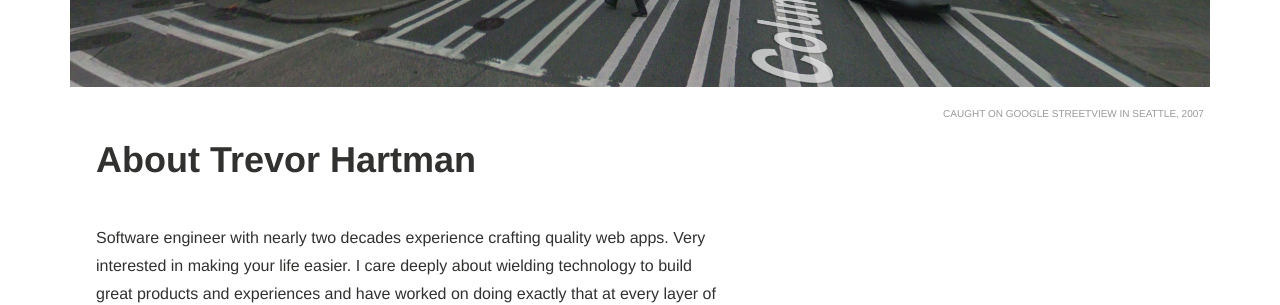
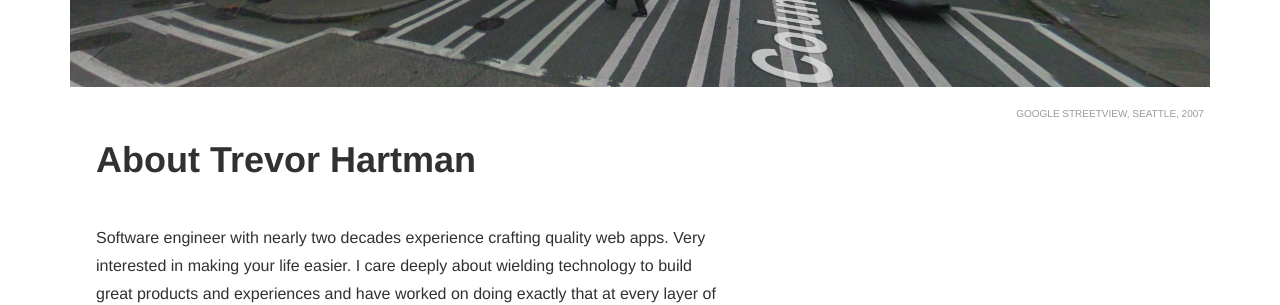
Before and after one commit to devth/devth.github.com, a Jekyll site: the page built from about.md, in a window 1280 px wide and 900 px high. Shown: the part 310-615 px from the top of the window. Built offline with Jekyll 4.4.1, drawn with Linux system fonts in a browser that asks for light colours.

Commit message:
Minimize

```diff
--- a/about.md
+++ b/about.md
@@ -3,7 +3,7 @@ layout: article
 title: About Trevor Hartman
 image:
   feature: streetview.jpg
-  caption: Caught on Google Streetview in Seattle, 2007
+  caption: Google Streetview, Seattle, 2007
 ---
 
 Software engineer with nearly two decades experience crafting quality web apps.
```
